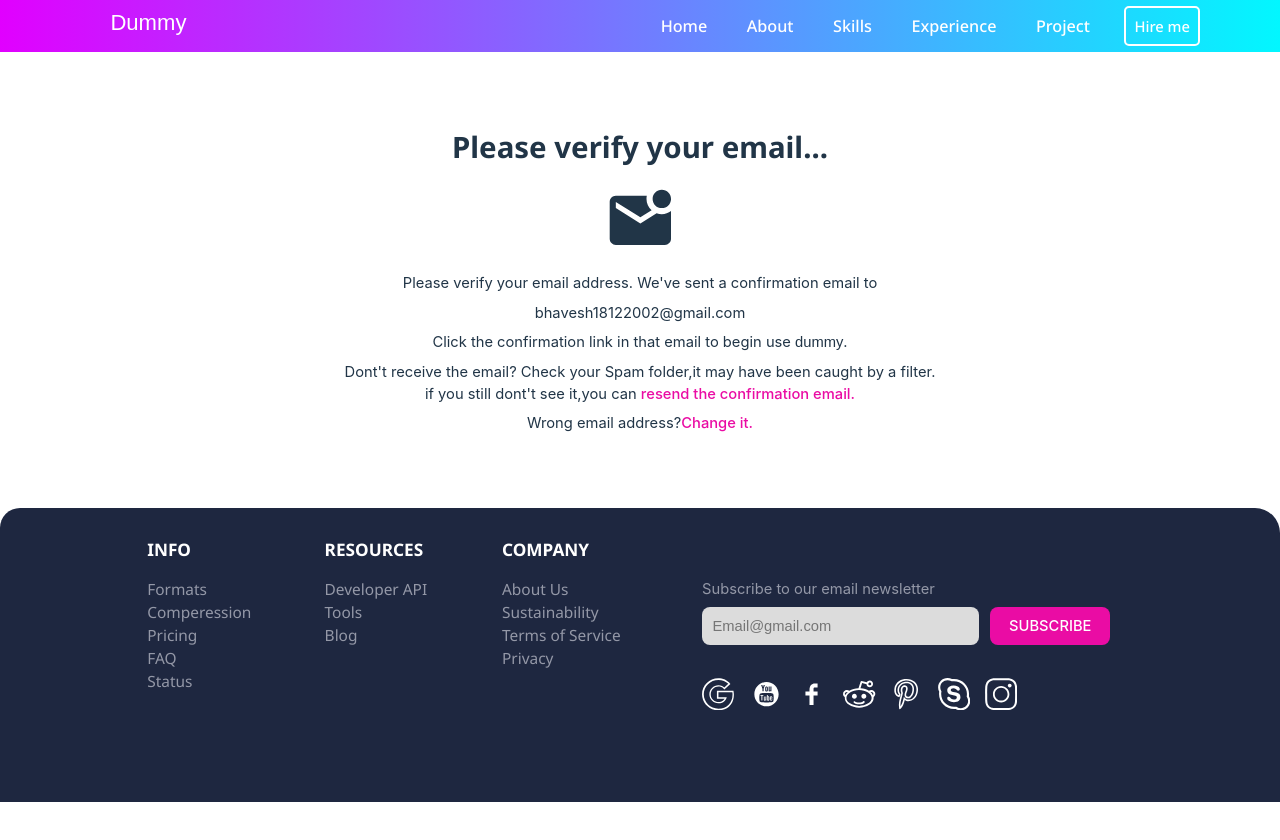
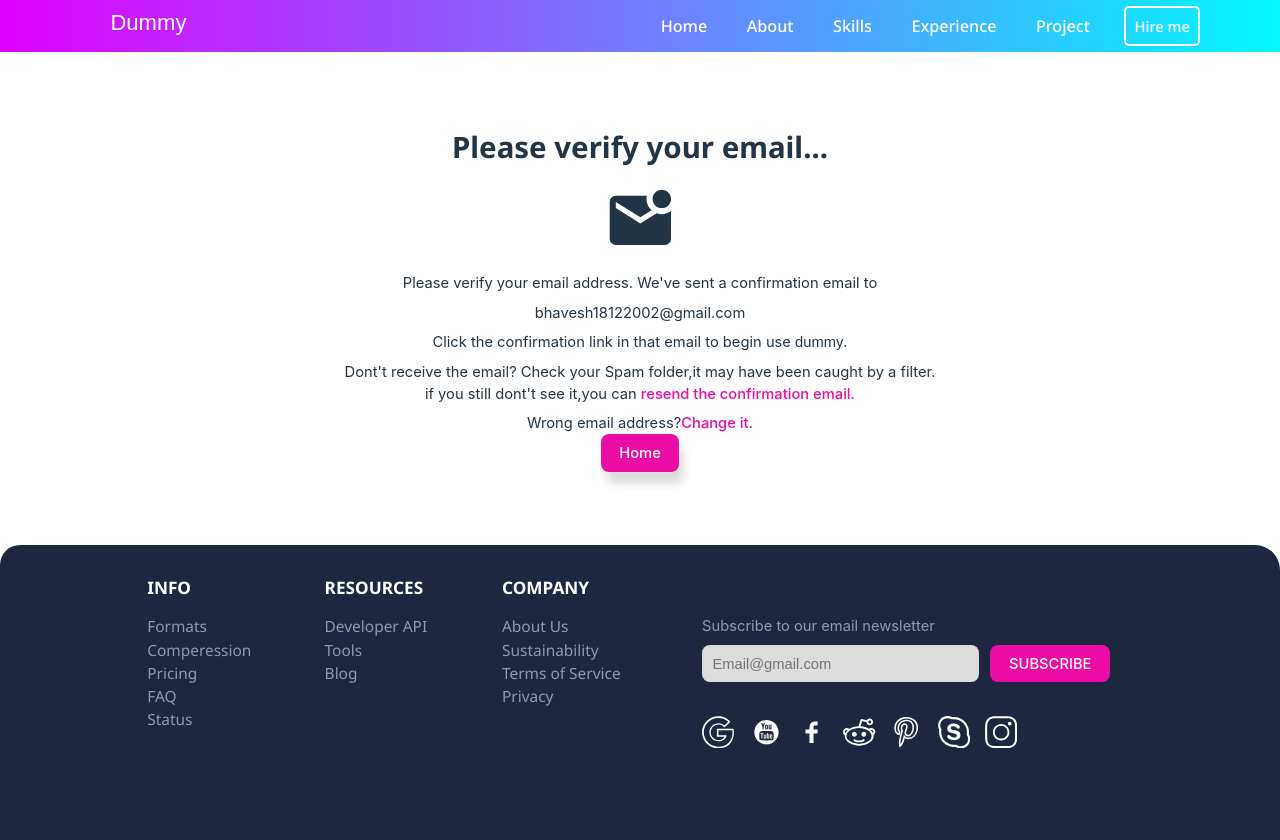
Before and after one commit to KushwahaBhavesh/Dummy-site, a React (Vite) app: page /Dummy-site/verifyEmail in a window 1280 px wide. Before the commit the page ends 802 px from the top, so only its background shows below. Built offline with nearby package versions, Linux system fonts and the light colour scheme; a web font is replaced by a local one.

Commit message:
web deploy

```diff
--- a/src/component/EmailVerify.jsx
+++ b/src/component/EmailVerify.jsx
@@ -21,6 +21,7 @@ const Emailverify = () => {
           <p>Dont't receive the email? Check your Spam folder,it may have been caught by a filter.<br /> if you still dont't see it,you can <Link> resend the confirmation email.</Link></p>
           <p>Wrong email address?<Link to='#'>Change it.</Link></p>
         </div>
+        <Link to="/Dummy-site/signup"><button>Home</button></Link>
       </section>
     </Layout>
   </>
```
